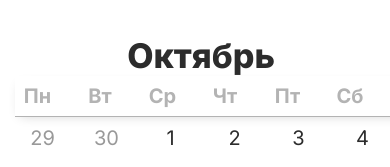
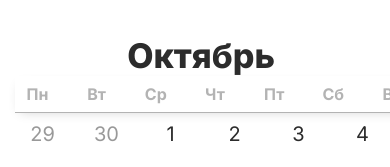
Before and after one commit to ko77uth/counter-app, a React (Vite) app: page / in a window 390 px wide. Shown: the top 167 px of the page. Built offline with nearby package versions, Linux system fonts and the light colour scheme.

Commit message:
worked app

```diff
--- a/src/index.css
+++ b/src/index.css
@@ -423,12 +423,11 @@ svg * {
 	.days-list {
 		display: flex;
 		justify-content: space-between;
-		width: 100%;
-		min-width: 420px;
+		min-width: 400px;
 	}
 
 	.day-item {
-		font-size: 20px;
+		font-size: 16px;
 	}
 
 	.calendar {
```
